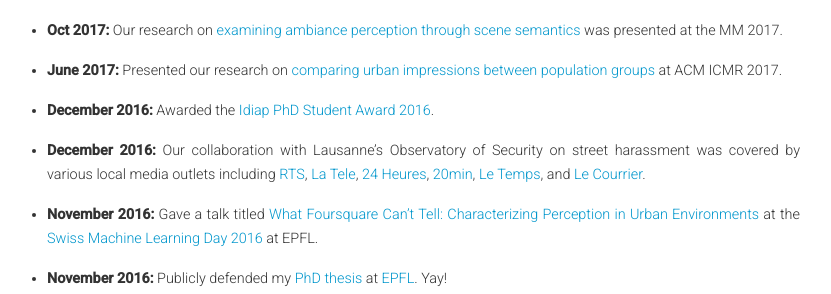
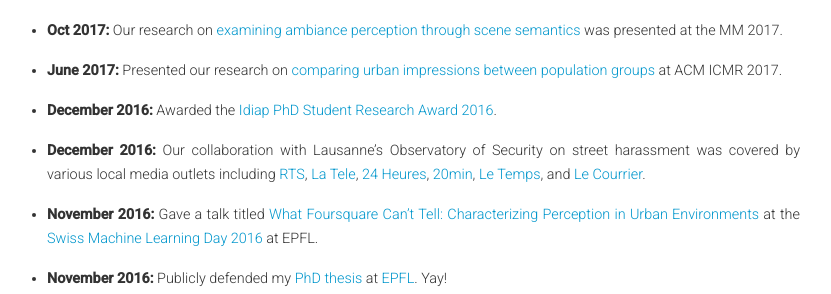
Before and after one commit to dsantani/dsantani.github.io, a Jekyll site: the page built from index.md, in a window 1280 px wide. Shown: the part 630-924 px from the top of the page, without its empty margins (224-1055 px from the left). Built offline with Jekyll 4.4.1, drawn with Linux system fonts in a browser that asks for light colours.

Commit message:
Updated the Idiap Research Award link on the homepage

```diff
--- a/index.md
+++ b/index.md
@@ -15,7 +15,7 @@ My doctoral research takes a multidisciplinary approach to the computational cha
 
 + **June 2017:** Presented our research on [comparing urban impressions between population groups]({{ site.baseurl }}/assets/papers/icmr-17.pdf) at ACM ICMR 2017.
 
-+ **December 2016:** Awarded the [Idiap PhD Student Award 2016](http://www.idiap.ch/education-and-jobs/news/idiap-awards-2016).
++ **December 2016:** Awarded the [Idiap PhD Student Research Award 2016](http://www.idiap.ch/en/scientific-research/awards/previous/2016-idiap-awards).
 
 + **December 2016:** Our collaboration with Lausanne's Observatory of Security on street harassment was covered by various local media outlets including [RTS](https://www.rts.ch/info/regions/vaud/8252823-lausanne-veut-agir-contre-le-phenomene-du-harcelement-de-rue.html), [La Tele](http://www.latele.ch/play?i=l-actu-lausanne-reconnait-le-harcelement-de-rue-et-veut-changer-19-12-2016-1800), [24 Heures](http://www.24heures.ch/vaud-regions/lausanne-lutter-harcelement-rue/story/11980914), [20min](http://www.20min.ch/ro/news/vaud/story/Le-harcelement-de-rue-est-une-realite-a-Lausanne-19043945), [Le Temps](https://www.letemps.ch/suisse/2016/12/19/72-jeunes-lausannoises-se-disent-harcelees-rue), and [Le Courrier](http://www.lecourrier.ch/145224/lausanne_veut_agir_contre_le_harcelement_de_rue).
 
```
